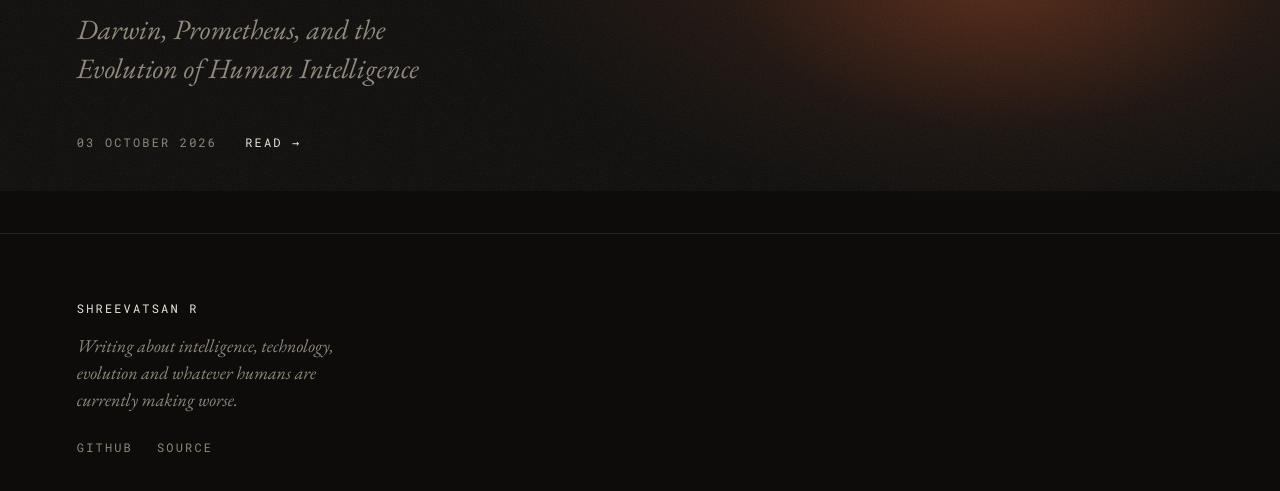
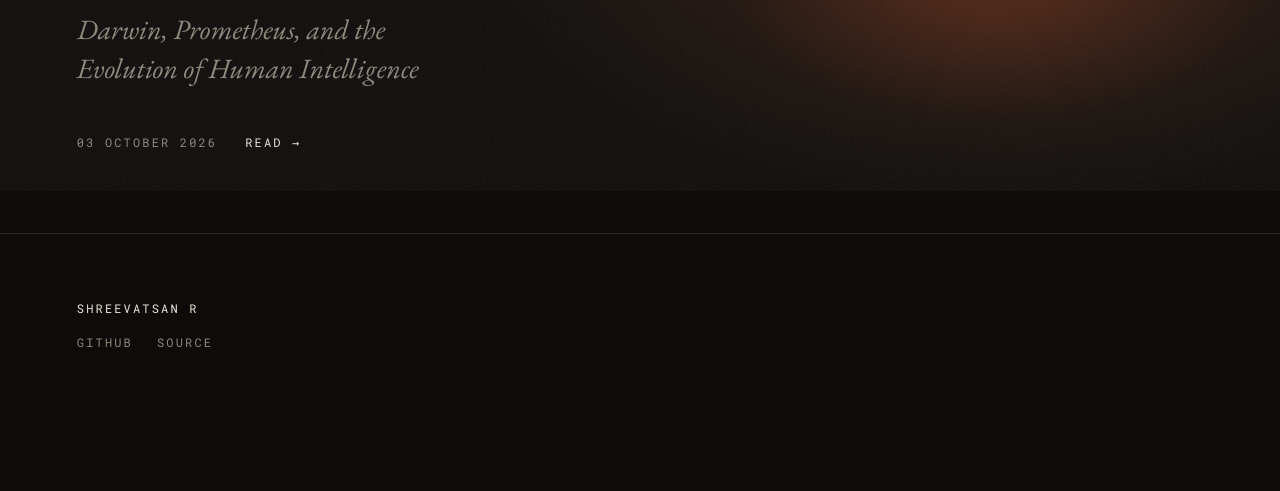
Before and after one commit to shree191007/essays, a website: page index.html in a window 1280 px wide. Shown: the part 609-1100 px from the top of the page. After the commit the page ends 1033 px from the top, so only its background shows below. Drawn offline with nearby package versions, Linux system fonts and the light colour scheme.

Commit message:
Remove footer tagline

```diff
--- a/index.html
+++ b/index.html
@@ -17,7 +17,6 @@
 <main id="app"></main>
 <footer class="foot">
   <div class="foot-name">SHREEVATSAN R</div>
-  <p>Writing about intelligence, technology, evolution and whatever humans are currently making worse.</p>
   <nav><a href="https://github.com/shree191007" target="_blank" rel="noopener">GitHub</a><a href="https://github.com/shree191007/essays" target="_blank" rel="noopener">Source</a></nav>
 </footer>
 <script src="app.js"></script>
```
